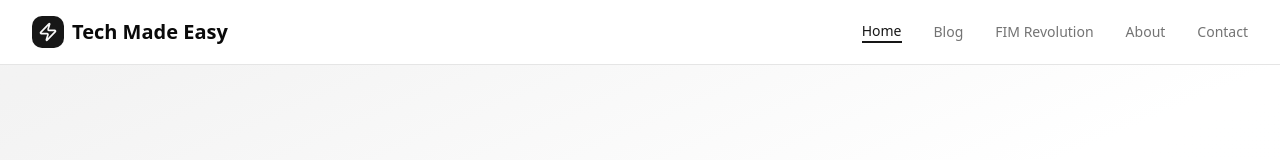
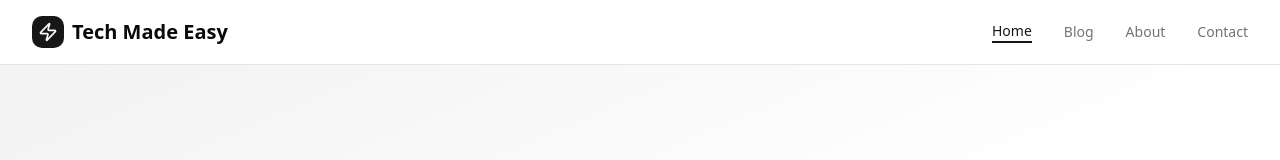
Before and after one commit to Vietduc88x/techmadeeasy-website, a React (Vite) app: page / in a window 1280 px wide. Shown: the top 160 px of the page. Built offline with nearby package versions, Linux system fonts and the light colour scheme.

Commit message:
Remove FIM Revolution link from navigation bar

```diff
--- a/src/components/Header.jsx
+++ b/src/components/Header.jsx
@@ -10,7 +10,6 @@ export function Header() {
   const navigation = [
     { name: 'Home', href: '/' },
     { name: 'Blog', href: '/blog' },
-    { name: 'FIM Revolution', href: '/fim-revolution' },
     { name: 'About', href: '/about' },
     { name: 'Contact', href: '/contact' },
   ];
```
